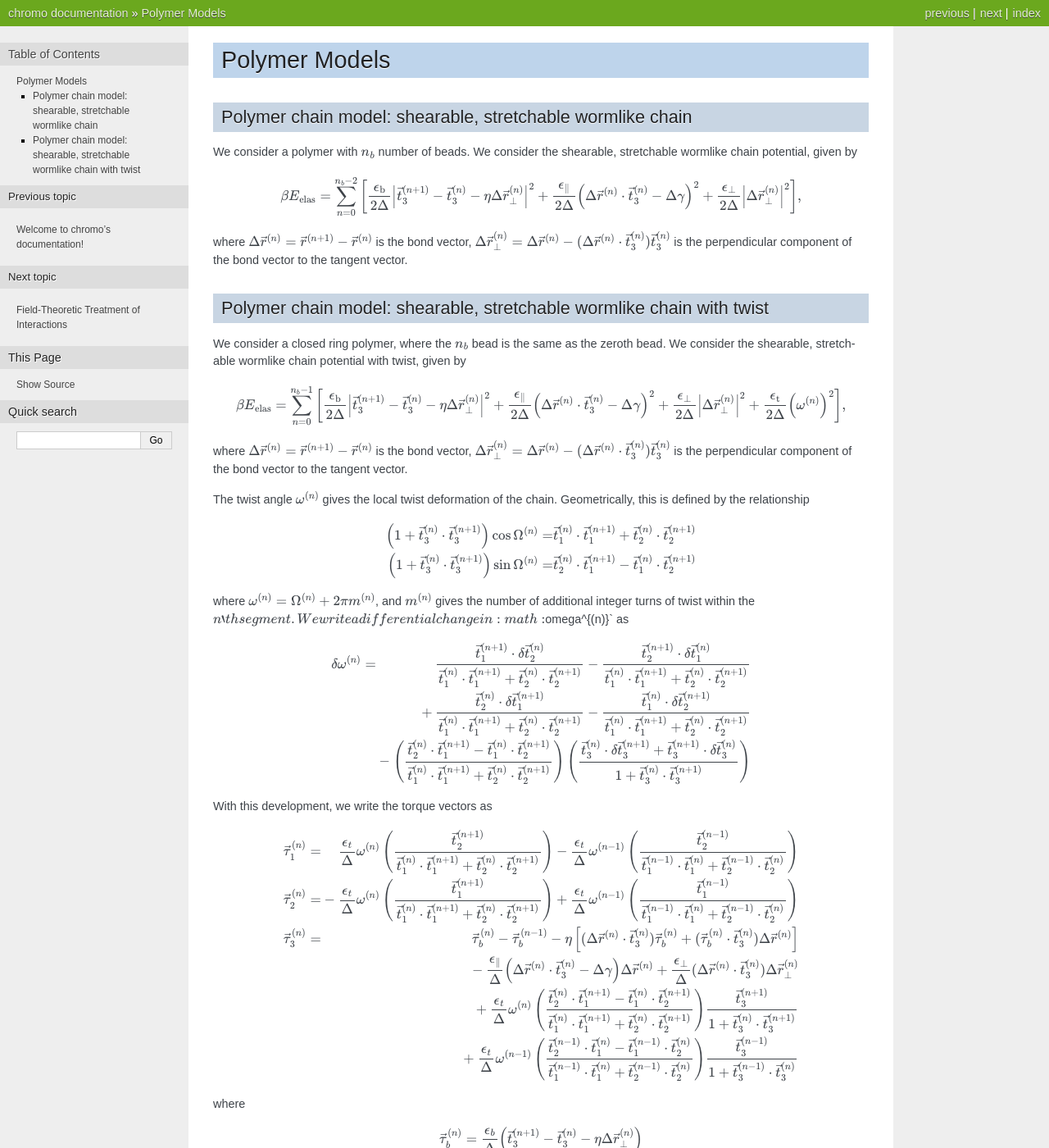
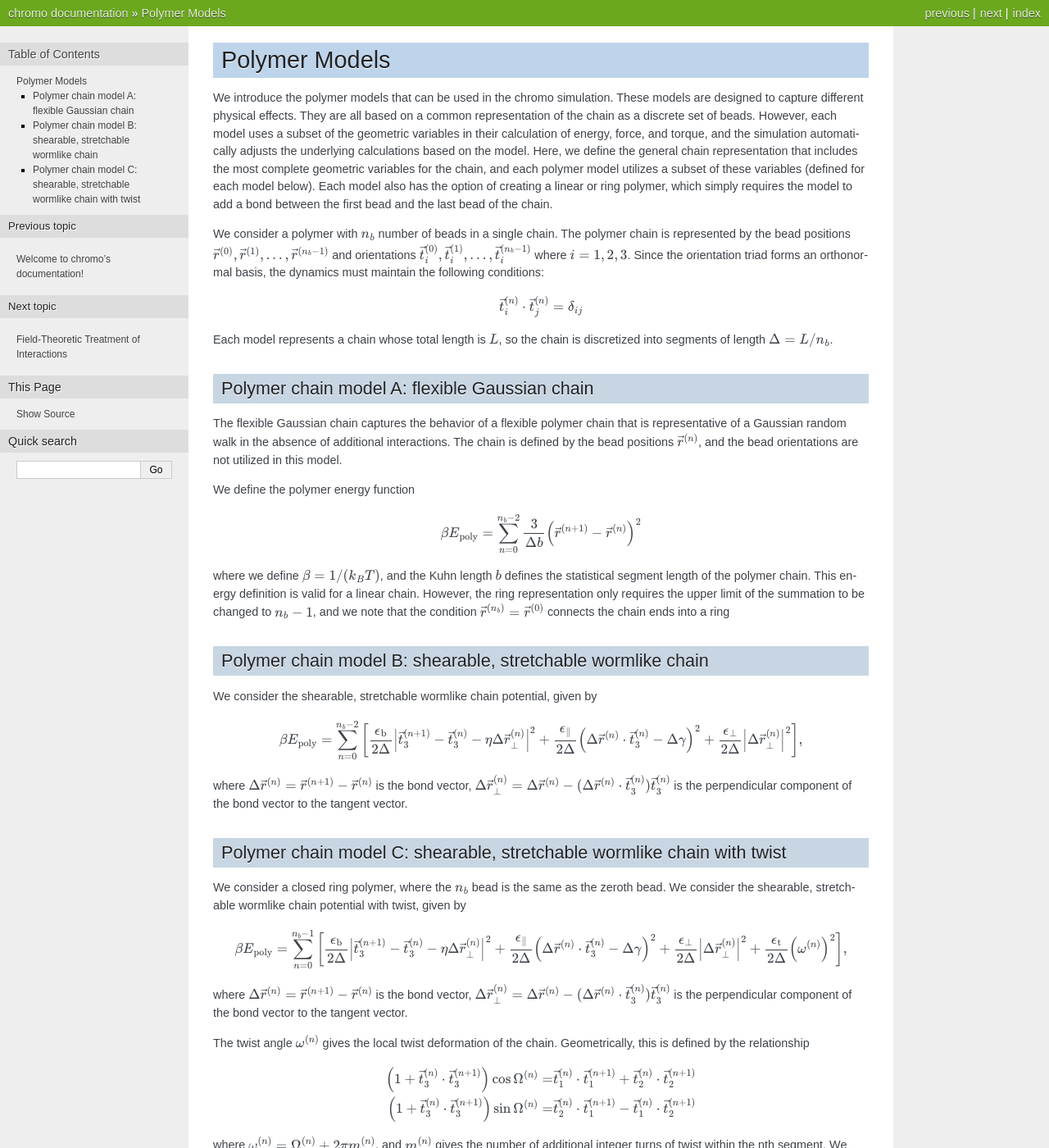
Before and after one commit to SpakowitzLab/chromo, a Sphinx documentation site: the page built from doc/source/poly_models.rst, in a window 1280 px wide and 1400 px high. Shown: the whole window at 82% size. Built offline with Sphinx 7.4.7, drawn with Linux system fonts in a browser that asks for light colours; some of the changed text lies outside the part shown.

Commit message:
Modified the polymer models

```diff
--- a/doc/source/poly_models.rst
+++ b/doc/source/poly_models.rst
@@ -3,14 +3,68 @@
 Polymer Models
 ==============
 
-Polymer chain model: shearable, stretchable wormlike chain
+We introduce the polymer models that can be used in the chromo simulation.
+These models are designed to capture different physical effects.
+They are all based on a common representation of the
+chain as a discrete set of beads.
+However, each model uses a subset of the geometric variables in their
+calculation of energy, force, and torque, and the simulation automatically
+adjusts the underlying calculations based on the model.
+Here, we define the general chain representation that includes the most
+complete geometric variables for the chain, and each polymer model utilizes
+a subset of these variables (defined for each model below).
+Each model also has the option of creating a linear or ring polymer,
+which simply requires the model to add a bond between the first bead and the
+last bead of the chain.
+
+We consider a polymer with :math:`n_{b}` number of beads in a single chain.
+The polymer chain is represented by the
+bead positions
+:math:`\vec{r}^{(0)}, \vec{r}^{(1)}, \ldots, \vec{r}^{(n_{b}-1)}`
+and orientations
+:math:`\vec{t}_{i}^{(0)}, \vec{t}_{i}^{(1)}, \ldots, \vec{t}_{i}^{(n_{b}-1)}`
+where :math:`i = 1, 2, 3`.
+Since the orientation triad forms an orthonormal basis, the dynamics must maintain the following conditions:
+
+.. math::
+    \vec{t}_{i}^{(n)} \cdot \vec{t}_{j}^{(n)} = \delta_{ij}
+
+Each model represents a chain whose total length is :math:`L`, so
+the chain is discretized into segments of length
+:math:`\Delta = L/n_{b}`.
+
+
+Polymer chain model A: flexible Gaussian chain
+--------------------------------------------
+
+The flexible Gaussian chain captures the behavior of a flexible polymer chain that
+is representative of a Gaussian random walk in the absence of additional interactions.
+The chain is defined by the bead positions :math:`\vec{r}^{(n)}`, and the
+bead orientations are not utilized in this model.
+
+We define the polymer energy function
+
+.. math::
+    \beta E_{\mathrm{poly}} = \sum_{n=0}^{n_{b}-2}
+    \frac{3}{\Delta b} \left( \vec{r}^{(n+1)} - \vec{r}^{(n)} \right)^{2}
+
+where we define :math:`\beta = 1/(k_{B}T)`, and the Kuhn length
+:math:`b` defines the statistical segment length of the polymer chain.
+This energy definition is valid for a linear chain.
+However, the ring representation only requires the upper limit of the
+summation to be changed to :math:`n_{b} - 1`, and we note that
+the condition :math:`\vec{r}^{(n_{b})} = \vec{r}^{(0)}` connects the
+chain ends into a ring
+
+
+
+Polymer chain model B: shearable, stretchable wormlike chain
 ----------------------------------------------------------
 
-We consider a polymer with :math:`n_{b}` number of beads.
 We consider the shearable, stretchable wormlike chain potential, given by
 
 .. math::
-    \beta E_{\mathrm{elas}} = \sum_{n=0}^{n_{b}-2}
+    \beta E_{\mathrm{poly}} = \sum_{n=0}^{n_{b}-2}
     \left[
     \frac{\epsilon_{\mathrm{b}}}{2 \Delta} \left| \vec{t}_{3}^{(n+1)} - \vec{t}_{3}^{(n)} - \eta \Delta \vec{r}_{\perp}^{(n)} \right|^{2} +
     \frac{\epsilon_{\mathrm{\parallel}}}{2 \Delta} \left( \Delta \vec{r}^{(n)} \cdot \vec{t}_{3}^{(n)} - \Delta \gamma \right)^{2} +
@@ -24,14 +78,14 @@ is the perpendicular component of the bond vector to the tangent vector.
 
 
 
-Polymer chain model: shearable, stretchable wormlike chain with twist
+Polymer chain model C: shearable, stretchable wormlike chain with twist
 --------------------------------------------------------------------
 
 We consider a closed ring polymer, where the :math:`n_{b}` bead is the same as the zeroth bead.
 We consider the shearable, stretchable wormlike chain potential with twist, given by
 
 .. math::
-    \beta E_{\mathrm{elas}} = \sum_{n=0}^{n_{b}-1}
+    \beta E_{\mathrm{poly}} = \sum_{n=0}^{n_{b}-1}
     \left[
     \frac{\epsilon_{\mathrm{b}}}{2 \Delta} \left| \vec{t}_{3}^{(n+1)} - \vec{t}_{3}^{(n)} - \eta \Delta \vec{r}_{\perp}^{(n)} \right|^{2} +
     \frac{\epsilon_{\mathrm{\parallel}}}{2 \Delta} \left( \Delta \vec{r}^{(n)} \cdot \vec{t}_{3}^{(n)} - \Delta \gamma \right)^{2} +
@@ -55,8 +109,10 @@ Geometrically, this is defined by the relationship
     \vec{t}_{2}^{(n)} \cdot \vec{t}_{1}^{(n+1)} -
     \vec{t}_{1}^{(n)} \cdot \vec{t}_{2}^{(n+1)}
 
-where :math:`\omega^{(n)} = \Omega^{(n)} + 2 \pi m^{(n)}`, and :math:`m^{(n)}` gives the number of additional integer turns
-of twist within the :math:`n`th segment.
+where :math:`\omega^{(n)} = \Omega^{(n)} + 2 \pi m^{(n)}`,
+and :math:`m^{(n)}` gives the number of additional integer turns
+of twist within the
+nth segment.
 We write a differential change in :math:`\omega^{(n)}` as
 
 .. math::
@@ -158,14 +214,13 @@ With this development, we write the torque vectors as
 
 where
 
-
 .. math::
     \vec{\tau}_{b}^{(n)} =
     \frac{\epsilon_{b}}{\Delta} \left(
     \vec{t}_{3}^{(n+1)} - \vec{t}_{3}^{(n)} - \eta \Delta \vec{r}_{\perp}^{(n)}
     \right)
 
-The force on the :math:`n`th bead is given by
+The force on the nth bead is given by
 
 .. math::
     \vec{f}^{(n)} & = &
```
Also changed, not shown: doc/source/bd_sim.rst (line endings or trailing spaces).
